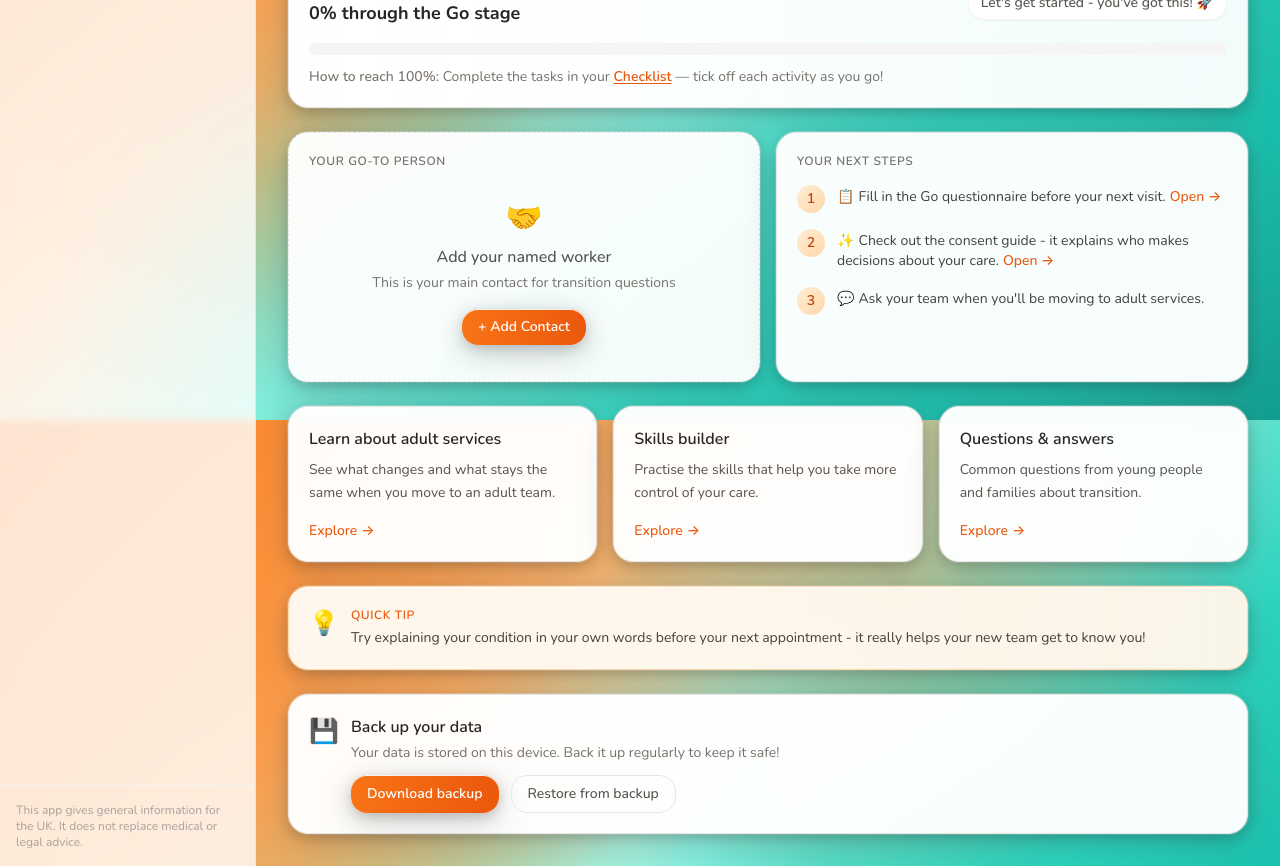
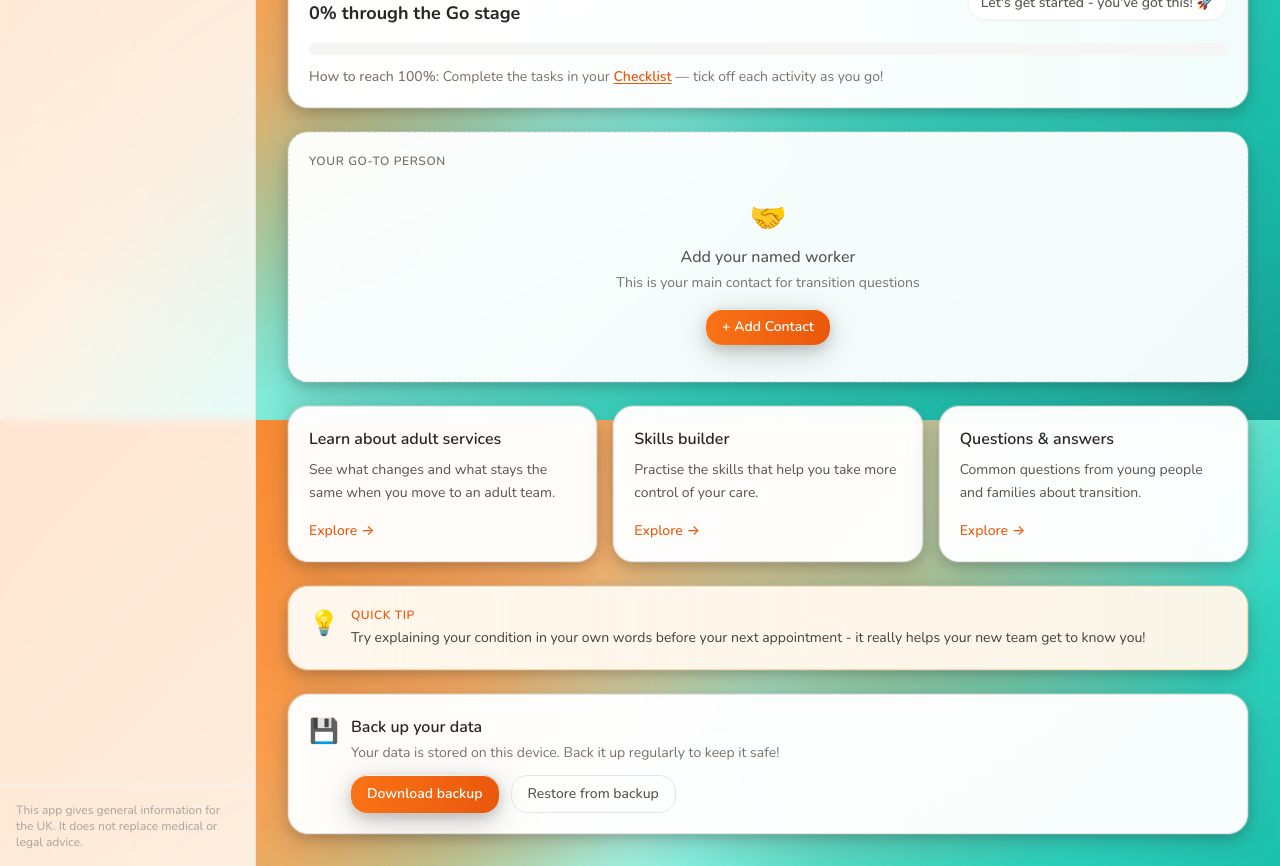
Before and after one commit to tedotedo/transition-helper, a React (Vite) app: page / in a window 1280 px wide. Shown: the part 1180-2046 px from the top of the page. Built offline with nearby package versions, Linux system fonts and the light colour scheme.

Commit message:
Remove 'Your next steps' section from Home page
This section was redundant - the same information is available in Resources.
Simplifies the home page layout and improves logical flow.

```diff
--- a/src/pages/Home.tsx
+++ b/src/pages/Home.tsx
@@ -103,18 +103,6 @@ const stageNames: Record<string, string> = {
   adult: 'Hello Adult Services',
 }
 
-const youngPersonNextSteps = [
-  { number: 1, text: 'Fill in the Go questionnaire before your next visit.', href: '/resources/ready-steady-go/go-questionnaire', emoji: '📋' },
-  { number: 2, text: 'Check out the consent guide - it explains who makes decisions about your care.', href: '/rights/consent-16-17', emoji: '✨' },
-  { number: 3, text: 'Ask your team when you\'ll be moving to adult services.', emoji: '💬' },
-]
-
-const parentNextSteps = [
-  { number: 1, text: 'Encourage your child to fill in their Go questionnaire.', href: '/resources/ready-steady-go/go-questionnaire', emoji: '📋' },
-  { number: 2, text: 'Read through the parent info sheet together.', href: '/resources', emoji: '📖' },
-  { number: 3, text: 'Chat with the team about how you can stay involved after 18.', emoji: '💬' },
-]
-
 const youngPersonTip = 'Try explaining your condition in your own words before your next appointment - it really helps your new team get to know you!'
 const parentTip = "Let your child have a go at answering the first question at their next appointment. Small steps make a big difference!"
 
@@ -200,7 +188,6 @@ export function Home() {
 
   const { completed: checklistDone, total: checklistTotal, stage: currentStage, percent: progressPercent } = checklistData
 
-  const nextSteps = role === 'young-person' ? youngPersonNextSteps : parentNextSteps
   const tip = role === 'young-person' ? youngPersonTip : parentTip
 
   const heroHeading =
@@ -412,32 +399,8 @@ export function Home() {
       {/* Progress tracker */}
       <ProgressTracker stageName={stageNames[currentStage] || 'Go'} percent={progressPercent} />
 
-      {/* Two-column layout: Named worker + Next steps */}
-      <section className="grid gap-4 md:grid-cols-2">
-        <NamedWorkerCard />
-
-        <div className="rounded-2xl border border-warm-200 bg-white px-5 py-5 shadow-card hover:shadow-card-hover transition-shadow duration-300">
-          <p className="text-xs font-semibold uppercase tracking-wider text-warm-500">Your next steps</p>
-          <ol className="mt-4 space-y-4">
-            {nextSteps.map((step) => (
-              <li key={step.number} className="flex items-start gap-3 text-sm group">
-                <span className="flex h-7 w-7 shrink-0 items-center justify-center rounded-full bg-gradient-to-br from-primary-100 to-primary-200 text-sm font-semibold text-primary-700 group-hover:from-primary-200 group-hover:to-primary-300 transition-all">
-                  {step.number}
-                </span>
-                <span className="text-warm-700 pt-0.5">
-                  <span className="mr-1">{step.emoji}</span>
-                  {step.text}
-                  {step.href && (
-                    <a href={step.href} className="ml-1 text-primary-600 hover:text-primary-700 font-medium hover:underline">
-                      Open →
-                    </a>
-                  )}
-                </span>
-              </li>
-            ))}
-          </ol>
-        </div>
-      </section>
+      {/* Named worker */}
+      <NamedWorkerCard />
 
       {/* Resources */}
       <section className="grid gap-4 md:grid-cols-3">
```
